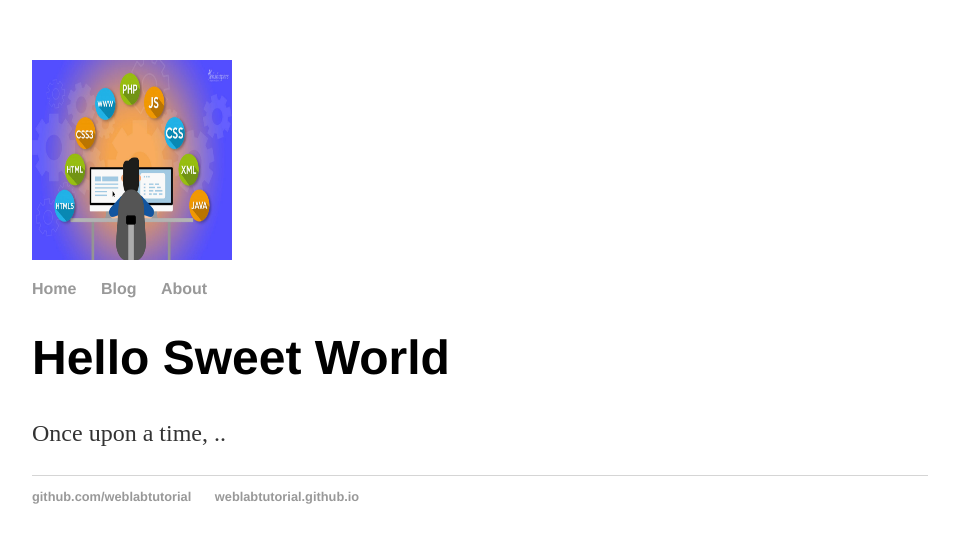
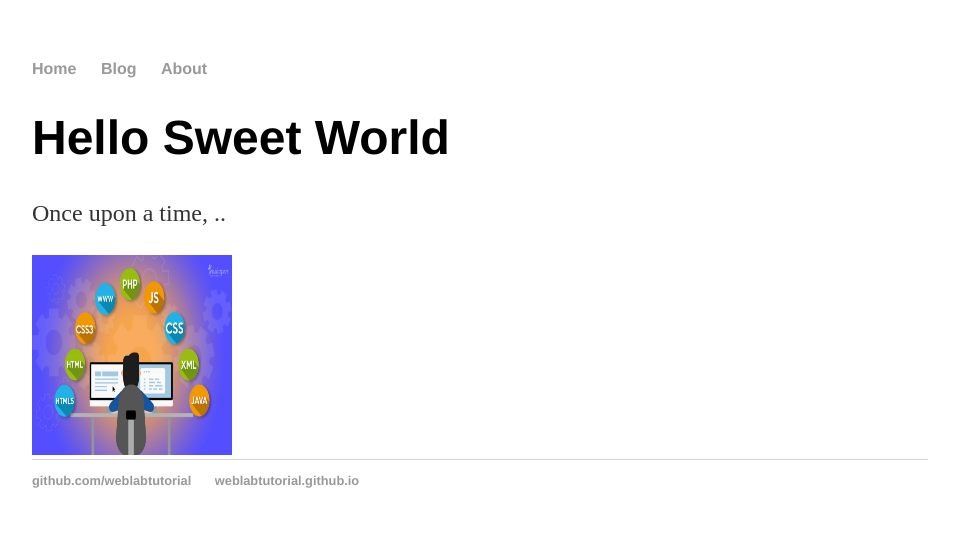
Before and after one commit to pooja-meledath/pooja-meledath, a Jekyll site: the page built from index.html, in a window 1280 px wide. Shown: the top 543 px of the page, without its empty margins (160-1119 px from the left). Built offline with Jekyll 4.4.1, drawn with Linux system fonts in a browser that asks for light colours.

Commit message:
Update default.html

```diff
--- a/_layouts/default.html
+++ b/_layouts/default.html
@@ -6,7 +6,6 @@
 <link rel="stylesheet" type="text/css" href="/css/main.css">
 </head>
 <body>
-<img src = "Images/wb.jpg " alt = "Web Programming" width = "200" height = "200">
 <nav>
 <ul>
 <li><a href="/">Home</a></li>
@@ -17,6 +16,7 @@
 </nav>
 <div class="container">
 {{ content }}
+<img src = "Images/wb.jpg " alt = "Web Programming" width = "200" height = "200">
 </div>
 <footer>
 <ul>
```
